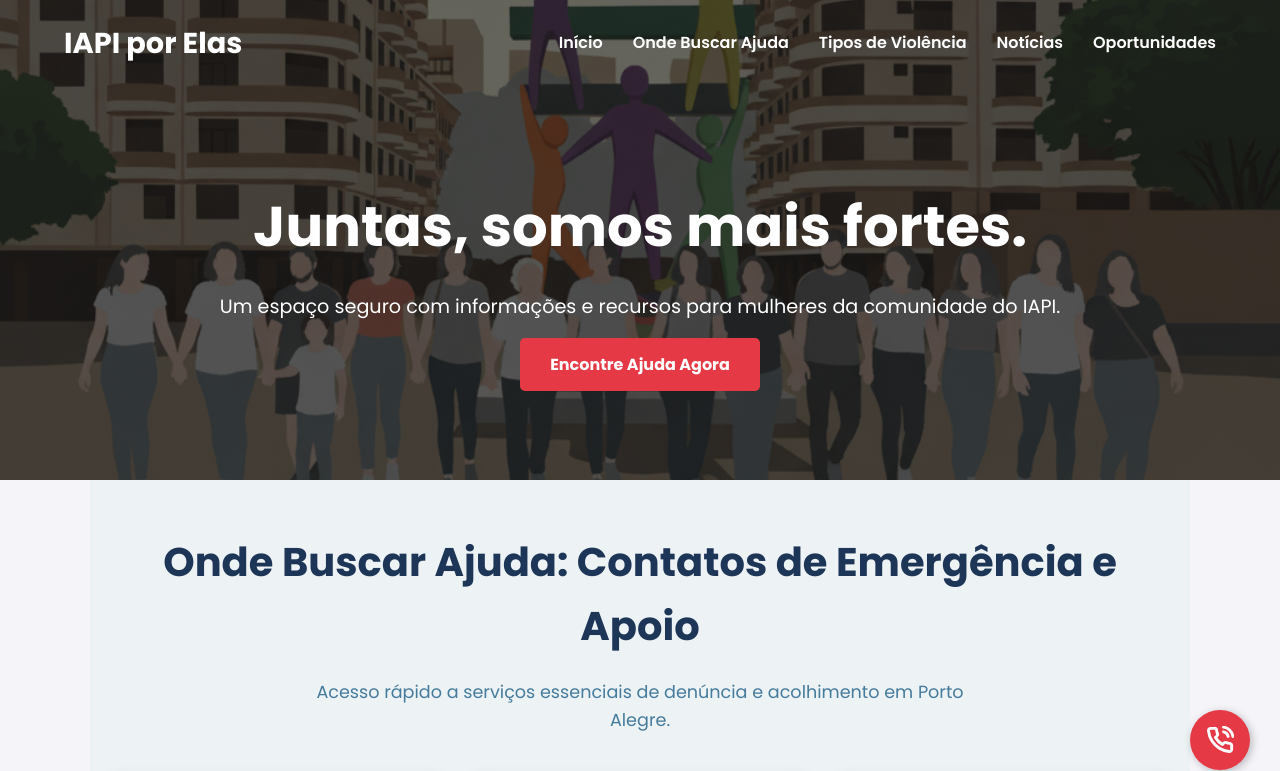
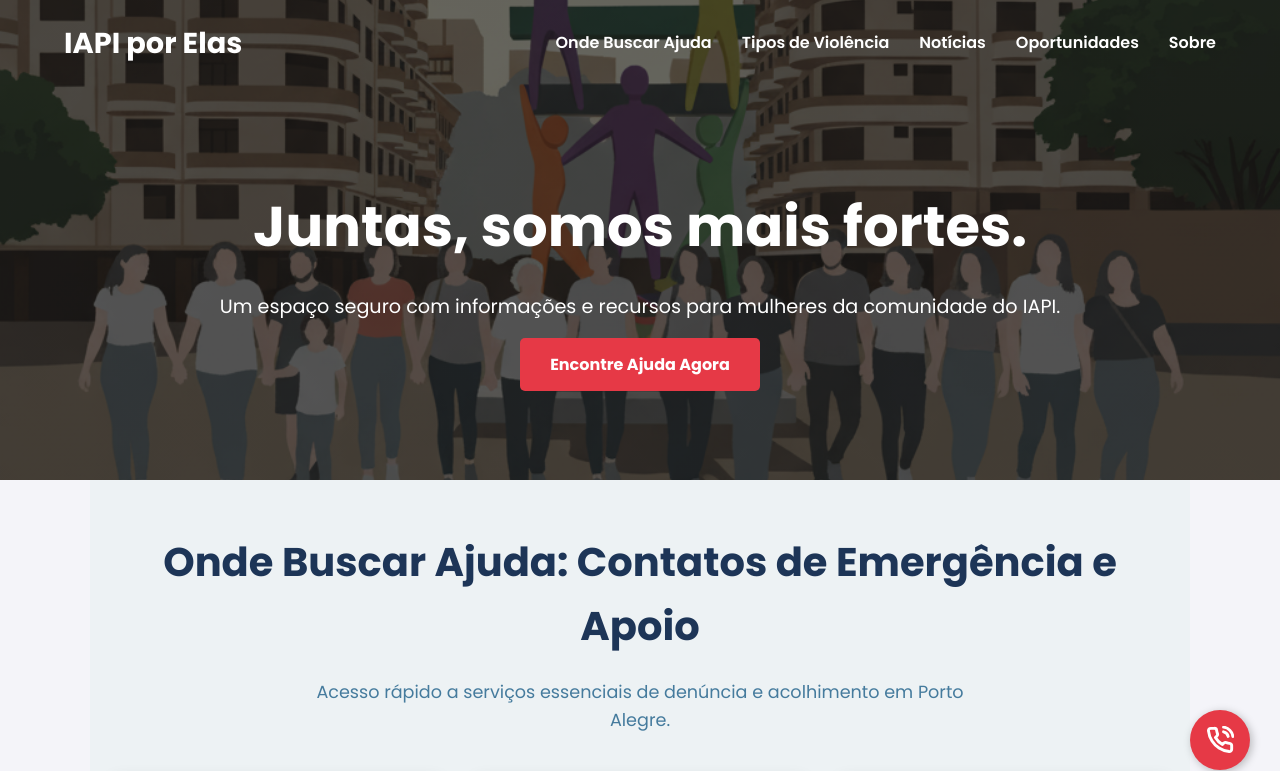
Before and after one commit to rfoPaulo/igualdade-de-genero, a plain HTML site: page index.html in a window 1280 px wide. Shown: the top 771 px of the page. Drawn offline with Linux system fonts and the light colour scheme.

Commit message:
Update index.html

```diff
--- a/index.html
+++ b/index.html
@@ -15,11 +15,11 @@
         <nav>
             <div class="logo">IAPI por Elas</div>
             <ul>
-                <li><a href="#sobre">Início</a></li>
                 <li><a href="#servicos">Onde Buscar Ajuda</a></li>
                 <li><a href="#tipos-violencia">Tipos de Violência</a></li>
                 <li><a href="#noticias">Notícias</a></li>
                 <li><a href="#emprego">Oportunidades</a></li>
+                <li><a href="#sobre">Sobre</a></li>
             </ul>
         </nav>
         <div class="hero-content">
@@ -169,4 +169,5 @@
     </a>
 
 </body>
+
 </html>
```
